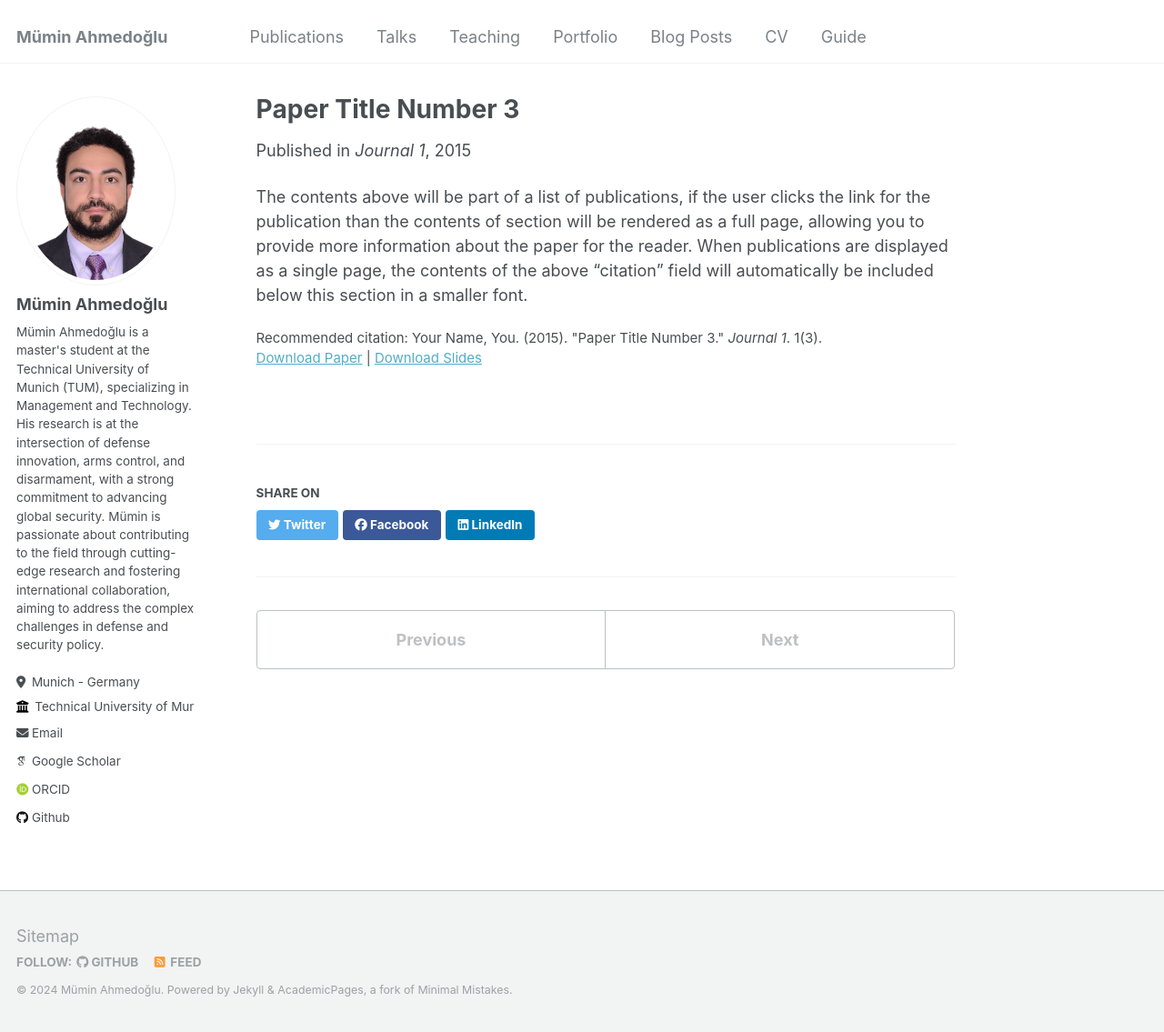
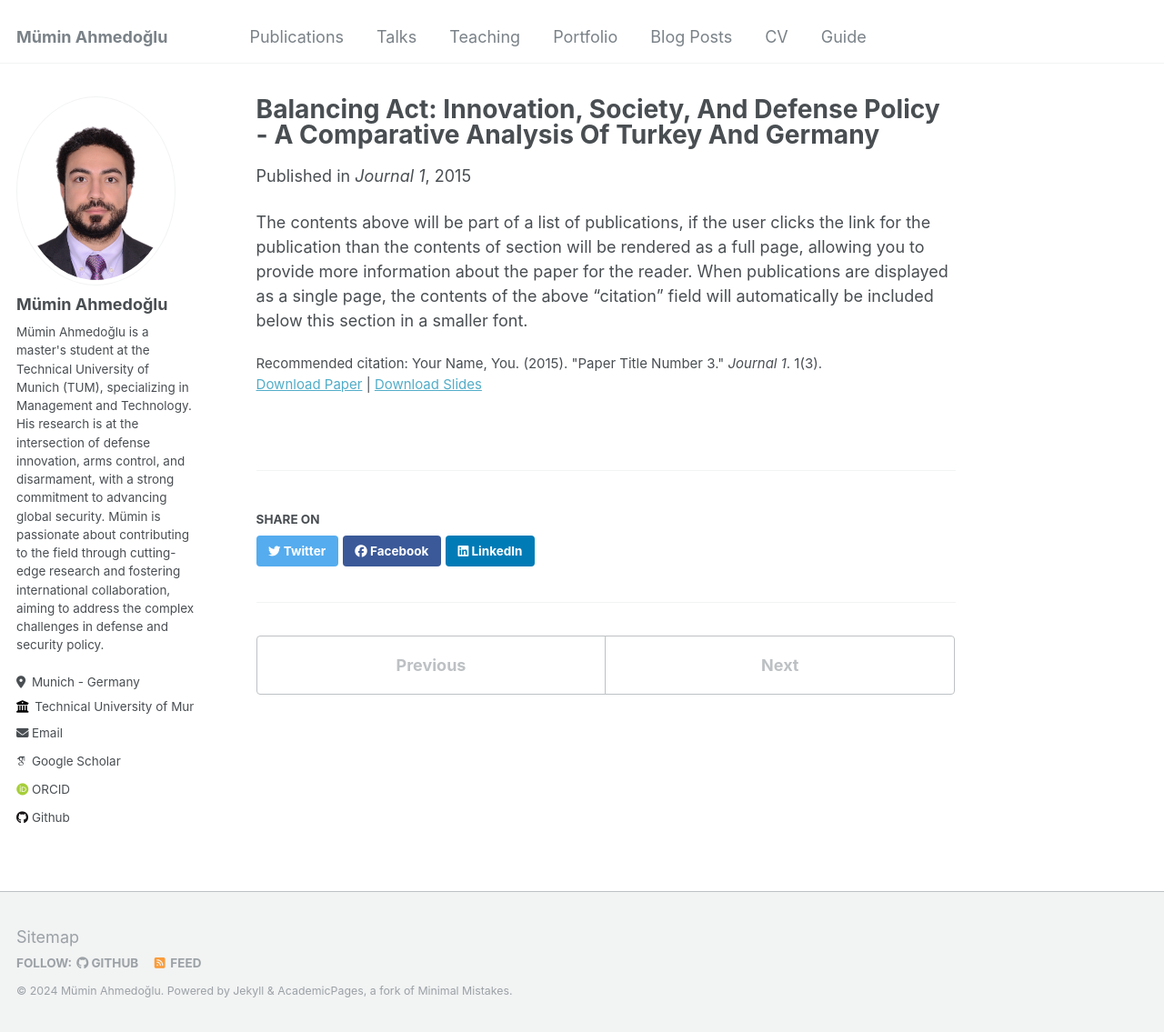
Before and after one commit to ahmedoglu/ahmedoglu.github.io, a Jekyll site: the page built from _publications/2015-10-01-paper-title-number-3.md, in a window 1280 px wide and 1135 px high. Shown: the whole window at 91% size. Built offline with Jekyll 4.4.1, drawn with Linux system fonts in a browser that asks for light colours; some web fonts are replaced.

Commit message:
Update 2015-10-01-paper-title-number-3.md

```diff
--- a/_publications/2015-10-01-paper-title-number-3.md
+++ b/_publications/2015-10-01-paper-title-number-3.md
@@ -1,5 +1,5 @@
 ---
-title: "Paper Title Number 3"
+title: "Balancing Act: Innovation, Society, And Defense Policy - A Comparative Analysis Of Turkey And Germany"
 collection: publications
 permalink: /publication/2015-10-01-paper-title-number-3
 excerpt: 'This paper is about the number 3. The number 4 is left for future work.'
```
